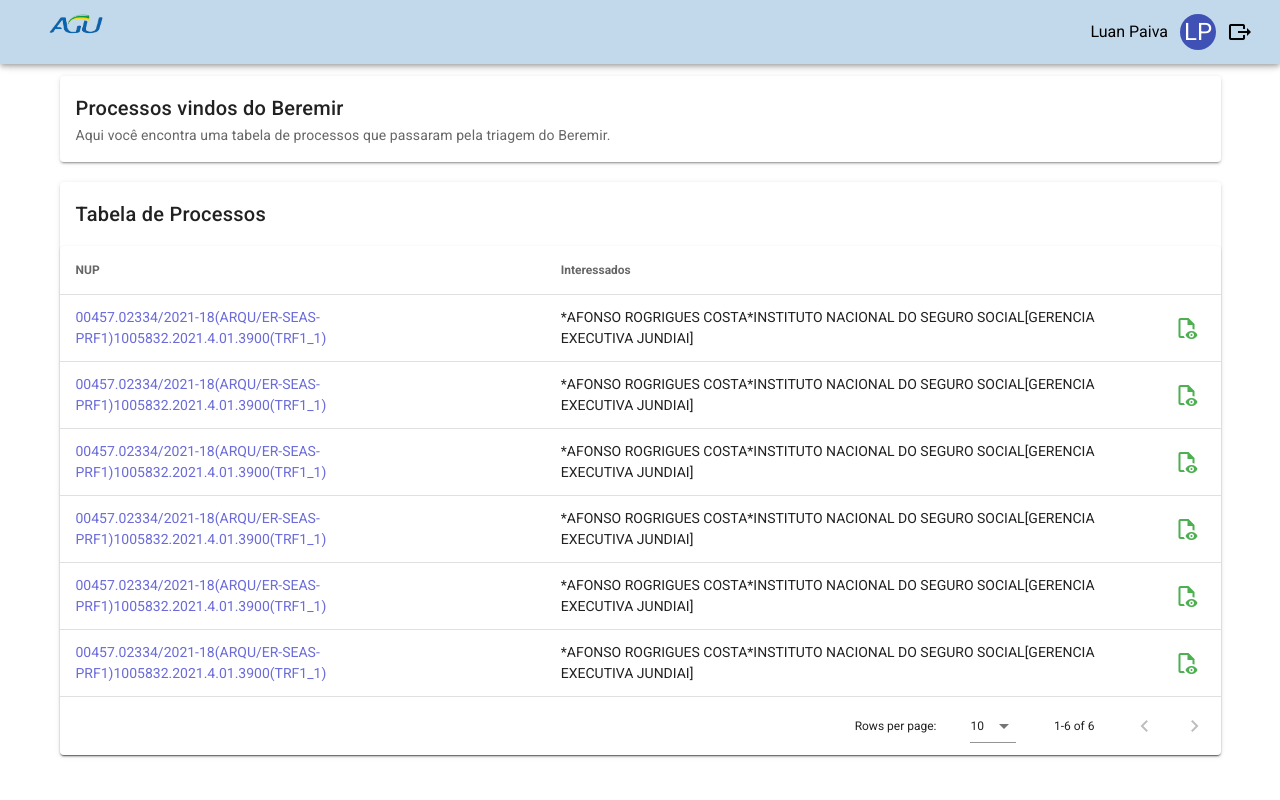
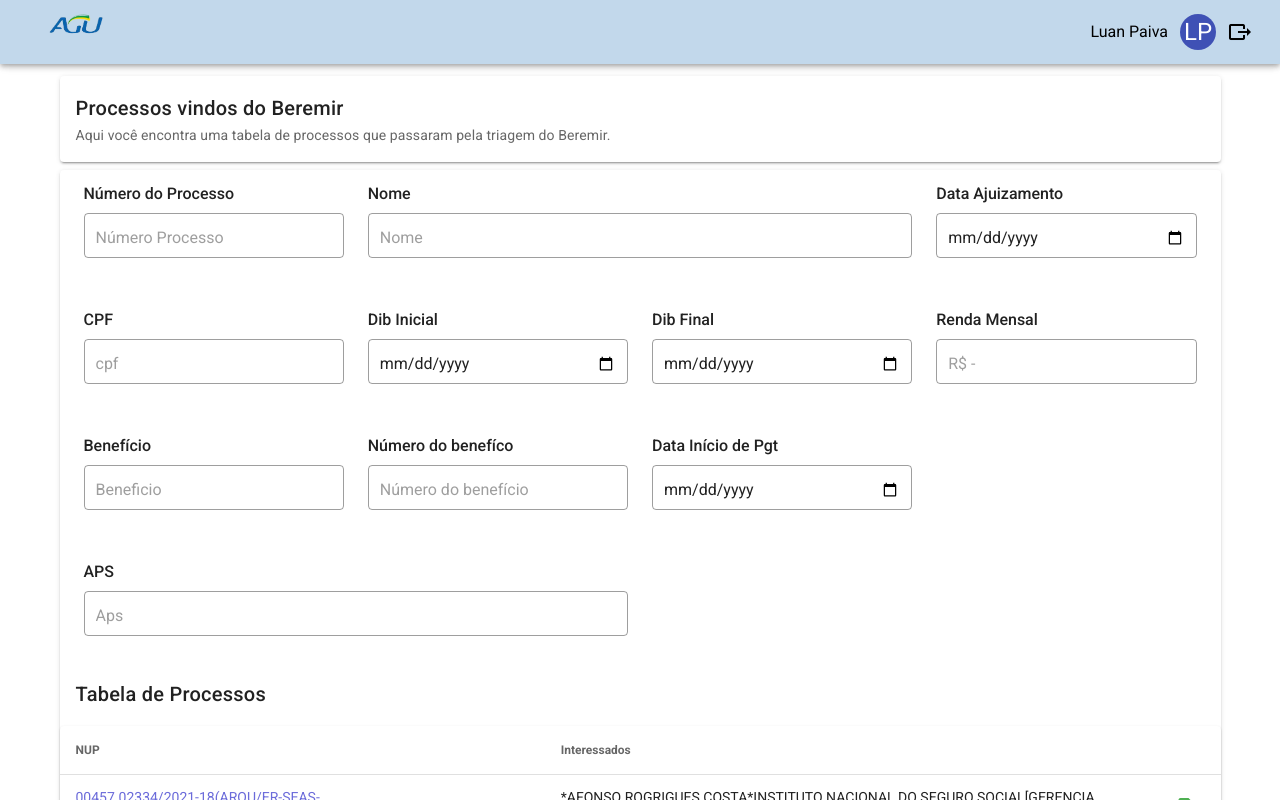
Before and after one commit to moisesPompilio/samirFront, a Vue app: page /processos in a window 1280 px wide. Shown: the top 800 px of the page. Built offline with nearby package versions, Linux system fonts and the light colour scheme.

Commit message:
:art: add processos inputs

```diff
--- a/src/pages/Processos.vue
+++ b/src/pages/Processos.vue
@@ -1,5 +1,5 @@
 <template>
-  <v-container>
+  <v-container class="processos">
     <v-card>
       <v-card-title>Processos vindos do Beremir</v-card-title>
       <v-card-subtitle
@@ -8,6 +8,128 @@
       >
     </v-card>
     <v-card class="mt-5">
+      <v-row class="mx-3">
+        <v-col cols="12" sm="6" md="3">
+          <label for="numeroProcesso" class="labels pb-3"
+            >Número do Processo</label
+          >
+          <v-text-field
+            v-model="numeroDoProcesso"
+            id="numeroProcesso"
+            dense
+            placeholder="Número Processo"
+            outlined
+          ></v-text-field>
+        </v-col>
+        <v-col cols="12" sm="6" md="6">
+          <label for="nome" class="labels pb-3">Nome</label>
+          <v-text-field
+            v-model="nome"
+            id="nome"
+            dense
+            placeholder="Nome"
+            outlined
+          ></v-text-field>
+        </v-col>
+        <v-col cols="12" sm="6" md="3">
+          <label for="dataAjuizamento" class="labels pb-3"
+            >Data Ajuizamento</label
+          >
+          <v-text-field
+            v-model="dataAjuizamento"
+            id="dataAjuizamento"
+            dense
+            type="date"
+            outlined
+          ></v-text-field>
+        </v-col>
+      </v-row>
+      <v-row class="mx-3">
+        <v-col cols="12" sm="6" md="3">
+          <label for="cpf" class="labels pb-3">CPF</label>
+          <v-text-field
+            v-model="cpf"
+            id="cpf"
+            dense
+            placeholder="cpf"
+            outlined
+          ></v-text-field>
+        </v-col>
+        <v-col cols="12" sm="6" md="3">
+          <label for="dtDibInicial" class="labels pb-3">Dib Inicial</label>
+          <v-text-field
+            v-model="dibInicial"
+            id="dtDibInicial"
+            dense
+            type="date"
+            outlined
+          ></v-text-field>
+        </v-col>
+        <v-col cols="12" sm="6" md="3">
+          <label for="dtDibFinal" class="labels pb-3">Dib Final</label>
+          <v-text-field
+            v-model="dibFinal"
+            id="dtDibFinal"
+            dense
+            type="date"
+            outlined
+          ></v-text-field>
+        </v-col>
+        <v-col cols="12" sm="6" md="3">
+          <label for="rmi" class="labels pb-3">Renda Mensal</label>
+          <v-text-field
+            v-model="rmi"
+            id="rmi"
+            dense
+            placeholder="R$ - "
+            outlined
+          ></v-text-field>
+        </v-col>
+      </v-row>
+      <v-row class="mx-3">
+        <v-col cols="12" sm="6" md="3">
+          <label for="beneficio" class="labels pb-3">Benefício</label>
+          <v-text-field
+            v-model="beneficio"
+            id="beneficio"
+            dense
+            placeholder="Beneficio"
+            outlined
+          ></v-text-field>
+        </v-col>
+        <v-col cols="12" sm="6" md="3">
+          <label for="nb" class="labels pb-3">Número do benefíco</label>
+          <v-text-field
+            v-model="nb"
+            id="nb"
+            dense
+            placeholder="Número do benefício"
+            outlined
+          ></v-text-field>
+        </v-col>
+        <v-col cols="12" sm="6" md="3">
+          <label for="dip" class="labels pb-3">Data Início de Pgt</label>
+          <v-text-field
+            v-model="dip"
+            id="dip"
+            dense
+            type="date"
+            outlined
+          ></v-text-field>
+        </v-col>
+      </v-row>
+      <v-row class="mx-3">
+        <v-col cols="12" sm="6" md="6">
+          <label for="aps" class="labels pb-3">APS</label>
+          <v-text-field
+            v-model="aps"
+            id="aps"
+            dense
+            placeholder="Aps"
+            outlined
+          ></v-text-field>
+        </v-col>
+      </v-row>
       <v-card-title>Tabela de Processos</v-card-title>
       <v-data-table
         :headers="headers"
@@ -17,7 +139,11 @@
       >
         <template v-slot:item="{ item }">
           <tr>
-            <td class="py-3" style="color: rgb(107, 107, 218)">
+            <td
+              class="py-3"
+              style="color: rgb(107, 107, 218); cursor: pointer"
+              @click="redirectToCalculo"
+            >
               {{ item.nup }}
             </td>
             <td>{{ item.interessados }}</td>
@@ -38,6 +164,17 @@ export default {
   name: "Processos",
   data: function () {
     return {
+      numeroDoProcesso: "",
+      nome: "",
+      dataAjuizamento: "",
+      cpf: "",
+      dibInicial: "",
+      dibFinal: "",
+      rmi: "",
+      beneficio: "",
+      nb: "",
+      dip: "",
+      aps: "",
       headers: [
         { value: "nup", text: "NUP" },
         { value: "interessados", text: "Interessados " },
@@ -86,7 +223,8 @@ export default {
 </script>
 
 <style>
-.colr {
-  color: rgb(107, 107, 218);
+.processos {
+  height: auto;
+  min-height: 120vh;
 }
 </style>
```
